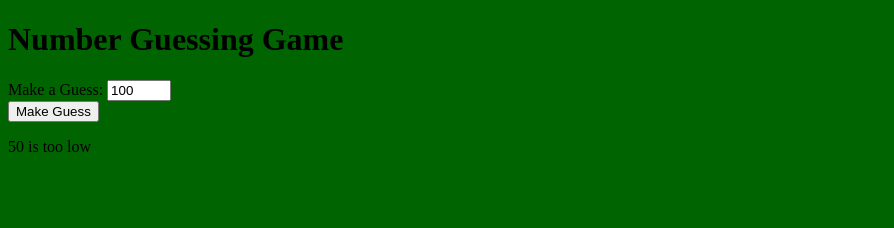
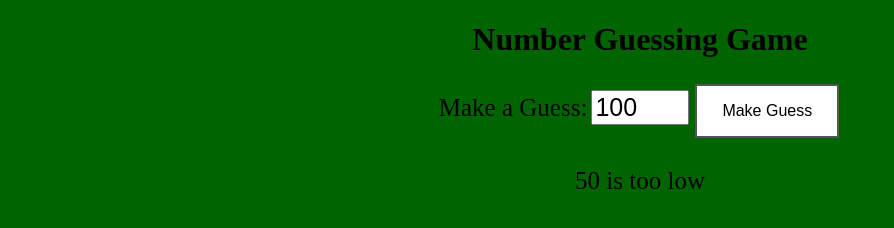
Before and after one commit to numster-22/personal4599, a plain HTML site: page 01-numgame/index.html in a window 1280 px wide. Shown: the whole page, without its empty margins (0-894 px from the left). Drawn offline with nearby package versions, Linux system fonts and the light colour scheme.

Commit message:
numgame work

```diff
--- a/01-numgame/index.html
+++ b/01-numgame/index.html
@@ -14,15 +14,19 @@
     <script src="https://cdn.jsdelivr.net/npm/canvas-confetti@1.5.1/dist/confetti.browser.min.js"></script>
 </head>
 
-<body onload="loadGame()"> <!-- do something onload -->
+<body id="body" onload="loadGame()"> <!-- do something onload -->
     <h1>Number Guessing Game</h1>
 
-    <label>Make a Guess:</label>
-    <input id="num-field" type="number">
+    <label style="font-size: 25px;" class="label">Make a Guess:</label>
+    <input style="font-size: 25px;" id="num-field" type="number"/>
+    <button class="button" onclick="makeGuess()">Make Guess</button>
     <br>
-    <button onclick="makeGuess()">Make Guess</button>
 
-    <p id="message-text">50 is too low</p>
+    <p style= "font-size: 25px;" id="message-text">50 is too low</p>
+    <br>
+    <img id="img1" src="./images numgame/congrats.gif">
+    <br>
+    <img id="img2" src="./images numgame/bigred.gif">
     <!-- more elements here! -->
     <script src="./numgame.js"></script>
 </body>
--- a/01-numgame/numgame.css
+++ b/01-numgame/numgame.css
@@ -7,4 +7,36 @@
  */
 body{
   background-color:darkgreen;
+    text-align: center;
+
 }
+.button {
+  background-color: #000000;
+  border: none;
+  color: white;
+  padding: 16px 25px;
+  text-align: center;
+  text-decoration: none;
+  display: inline-block;
+  font-size: 16px;
+  margin: 4px 2px;
+  transition-duration: 0.4s;
+  cursor: pointer;
+}
+
+.button {
+  background-color: white;
+  color: black;
+  border: 2px solid #555555;
+}
+.button:hover {
+  background-color: #000000;
+  color: rgb(255, 255, 255);
+}
+
+#img1{
+  visibility: hidden;
+}
+#img2{
+  visibility: hidden;
+}
--- a/01-numgame/numgame.js
+++ b/01-numgame/numgame.js
@@ -5,7 +5,7 @@
 
 const numField = document.getElementById('num-field');
 const messageText = document.getElementById('message-text');
-
+const img1 = document.getElementById('img1');
 
 let secret;
 let min=1;
@@ -31,10 +31,13 @@ function makeGuess() {
     console.log(`Guess: ${guess}`);
     if (guess < secret){
         messageText.innerHTML = `${guess} is too low`;
+        img2.style.visibility = "visible";
     } else if(guess > secret){
         messageText.innerHTML = `${guess} is too high`;
+        img2.style.visibility = "visible";
     } else if(guess == secret) {
-        messageText.innerHTML = `${guess} is Correct!, You Won!`;
+        img1.style.visibility = "visible";
+        messageText.innerHTML = `${guess} is Correct! You Won!`;
         myConfetti({
             particleCount:300,
             spread: 360
@@ -42,5 +45,4 @@ function makeGuess() {
     } else {
         messageText.innerHTML = `No guess`;
     }
-
 }
```
Also changed, not shown: home.html (+1 -0 lines), 01-numgame/images numgame/bigred.gif (added), 1 other file.
